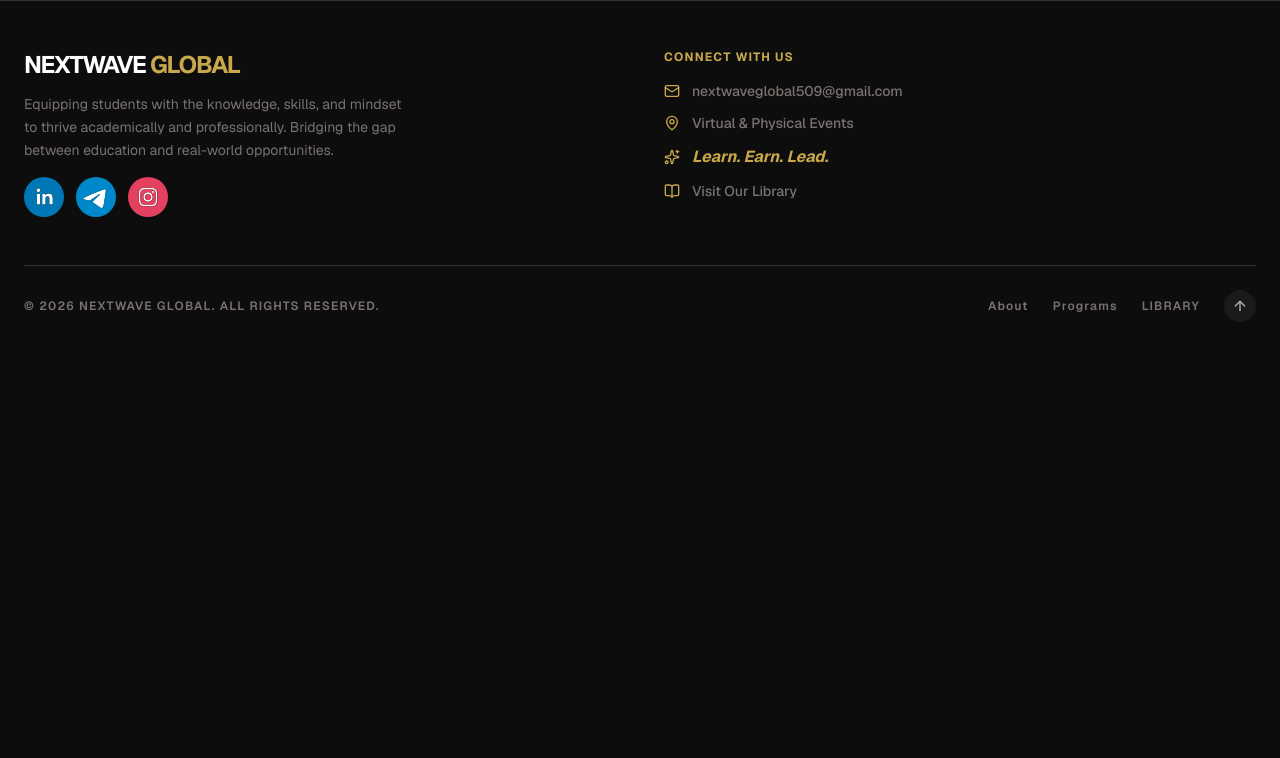
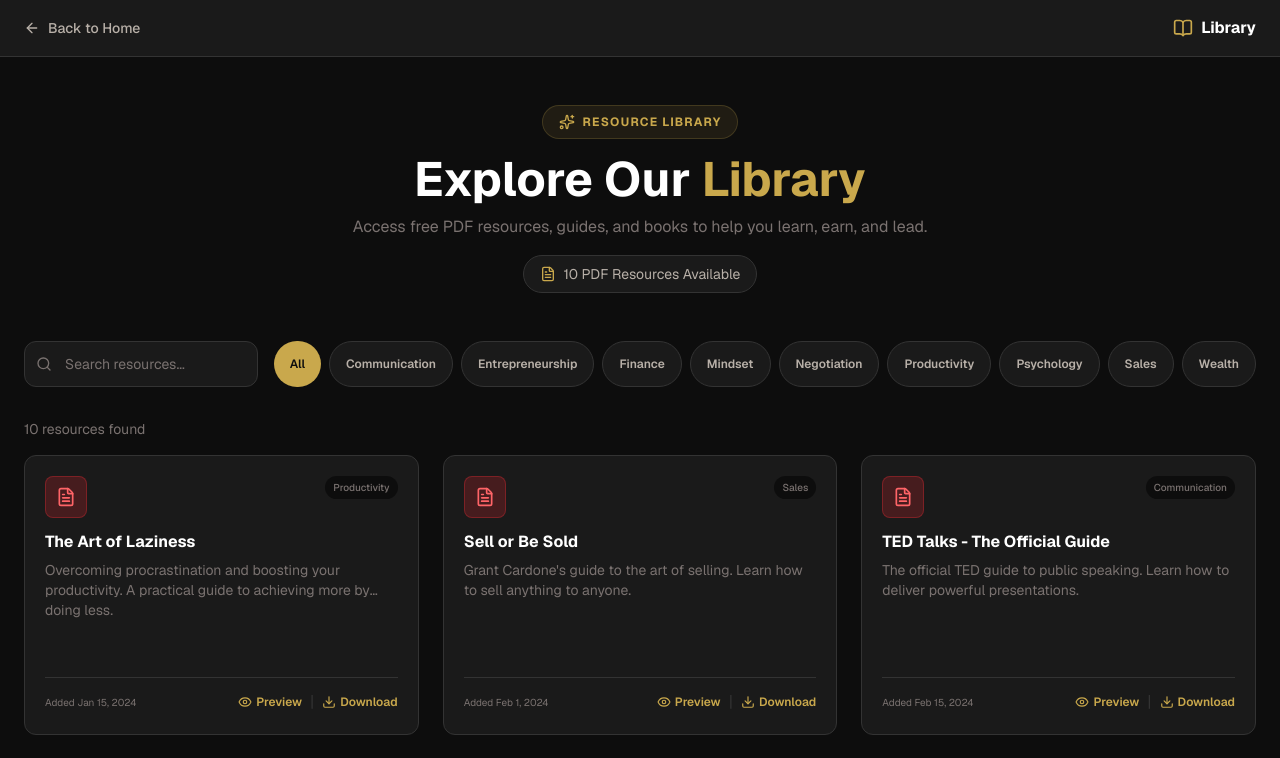
Before and after one commit to georgegoodluck/nextwave, a Next.js app: page /library in a window 1280 px wide. Shown: the top 758 px of the page. Built offline with nearby package versions, Linux system fonts and the light colour scheme.

Commit message:
fix: fix styling

```diff
--- a/app/library/page.tsx
+++ b/app/library/page.tsx
@@ -1,141 +1,253 @@
 "use client";
 
-import React from "react";
-import { SocialIcon } from "react-social-icons";
-import { Mail, MapPin, ArrowUp, Sparkles, BookOpen } from "lucide-react";
+import { useState } from "react";
 import Link from "next/link";
+import { LIBRARY_ITEMS } from "@/data/library";
+import {
+  Search,
+  BookOpen,
+  Download,
+  Eye,
+  ArrowLeft,
+  Sparkles,
+  FileText,
+  ChevronRight,
+} from "lucide-react";
 
-export default function Footer() {
-  const scrollToSection = (id: string) => {
-    const section = document.getElementById(id);
-    if (section) {
-      section.scrollIntoView({ behavior: "smooth" });
-    }
+// Get unique categories from data for dynamic rendering
+const getUniqueCategories = () => {
+  const unique = new Set(LIBRARY_ITEMS.map((item) => item.category));
+  return ["All", ...Array.from(unique).sort()];
+};
+
+export default function LibraryPage() {
+  const [search, setSearch] = useState("");
+  const [selectedCategory, setSelectedCategory] = useState("All");
+
+  const filteredItems = LIBRARY_ITEMS.filter((item) => {
+    const matchesSearch =
+      item.title.toLowerCase().includes(search.toLowerCase()) ||
+      item.description.toLowerCase().includes(search.toLowerCase());
+    const matchesCategory =
+      selectedCategory === "All" || item.category === selectedCategory;
+    return matchesSearch && matchesCategory;
+  });
+
+  // Helper to get file ID from Google Drive URL
+  const getFileId = (url: string) => {
+    const match = url.match(/\/d\/([^\/]+)/);
+    return match ? match[1] : null;
   };
 
-  const scrollToTop = () => {
-    window.scrollTo({ top: 0, behavior: "smooth" });
+  // Get direct download URL
+  const getDownloadUrl = (url: string) => {
+    const fileId = getFileId(url);
+    return fileId
+      ? `https://drive.google.com/uc?export=download&id=${fileId}`
+      : url;
   };
 
+  // Get preview URL
+  const getPreviewUrl = (url: string) => {
+    const fileId = getFileId(url);
+    return fileId ? `https://drive.google.com/file/d/${fileId}/preview` : url;
+  };
+
+  // Format date properly
+  const formatDate = (dateString: string) => {
+    const date = new Date(dateString);
+    return date.toLocaleDateString("en-US", {
+      year: "numeric",
+      month: "short",
+      day: "numeric",
+    });
+  };
+
+  const dynamicCategories = getUniqueCategories();
+
   return (
-    <footer className="bg-[#0d0d0d] border-t border-[#333333] pt-12 pb-6 px-4 sm:px-6">
-      <div className="max-w-7xl mx-auto">
-        <div className="grid grid-cols-1 md:grid-cols-2 gap-8 md:gap-12 mb-12">
-          {/* Brand Section */}
-          <div>
-            <Link href="/" className="inline-block">
-              <h3 className="text-xl md:text-2xl font-bold mb-3 uppercase tracking-tighter text-white">
-                Nextwave <span className="text-[#c9a84c]">Global</span>
-              </h3>
+    <div className="min-h-screen bg-[#0d0d0d]">
+      {/* Header */}
+      <div className="bg-[#1a1a1a] border-b border-[#333333] sticky top-0 z-10">
+        <div className="max-w-7xl mx-auto px-4 sm:px-6 py-4">
+          <div className="flex items-center justify-between">
+            <Link
+              href="/"
+              className="flex items-center gap-2 text-[#b8b0a8] hover:text-[#c9a84c] transition-colors touch-manipulation"
+            >
+              <ArrowLeft className="w-4 h-4" />
+              <span className="text-sm font-medium">Back to Home</span>
             </Link>
-            <p className="text-[#7a7270] max-w-sm mb-4 leading-relaxed text-sm">
-              Equipping students with the knowledge, skills, and mindset to
-              thrive academically and professionally. Bridging the gap between
-              education and real-world opportunities.
-            </p>
-            <div className="flex gap-3">
-              <SocialIcon
-                url="https://www.linkedin.com/company/nextwave-g/"
-                bgColor="#0077B5"
-                fgColor="#FFFFFF"
-                style={{ height: 40, width: 40 }}
-                className="hover:scale-110 transition-transform touch-manipulation"
-                target="_blank"
-                rel="noopener noreferrer"
-              />
-              <SocialIcon
-                url="https://t.me/+NdjMKKMF6rNjNjBk"
-                bgColor="#0088CC"
-                fgColor="#FFFFFF"
-                style={{ height: 40, width: 40 }}
-                className="hover:scale-110 transition-transform touch-manipulation"
-                target="_blank"
-                rel="noopener noreferrer"
-              />
-              <SocialIcon
-                url="https://www.instagram.com/next_waveglobal/"
-                bgColor="#E4405F"
-                fgColor="#FFFFFF"
-                style={{ height: 40, width: 40 }}
-                className="hover:scale-110 transition-transform touch-manipulation"
-                target="_blank"
-                rel="noopener noreferrer"
-              />
+            <div className="flex items-center gap-2">
+              <BookOpen className="w-5 h-5 text-[#c9a84c]" />
+              <span className="text-white font-bold">Library</span>
             </div>
           </div>
+        </div>
+      </div>
 
-          {/* Connect With Us Section */}
-          <div>
-            <h4 className="font-bold mb-4 text-xs uppercase tracking-widest text-[#c9a84c]">
-              Connect With Us
-            </h4>
-            <ul className="space-y-3 text-[#7a7270] text-sm font-medium">
-              <li className="flex items-center gap-3">
-                <Mail size={16} className="text-[#c9a84c] shrink-0" />
-                <a
-                  href="mailto:nextwaveglobal509@gmail.com"
-                  className="hover:text-[#c9a84c] transition"
-                >
-                  nextwaveglobal509@gmail.com
-                </a>
-              </li>
-              <li className="flex items-center gap-3">
-                <MapPin size={16} className="text-[#c9a84c] shrink-0" />
-                <span>Virtual & Physical Events</span>
-              </li>
-              <li className="flex items-center gap-3">
-                <Sparkles size={16} className="text-[#c9a84c] shrink-0" />
-                <span className="text-[#c9a84c] font-bold italic text-base">
-                  Learn. Earn. Lead.
-                </span>
-              </li>
-              <li className="flex items-center gap-3">
-                <BookOpen size={16} className="text-[#c9a84c] shrink-0" />
-                <Link
-                  href="/library"
-                  className="hover:text-[#c9a84c] transition"
-                >
-                  Visit Our Library
-                </Link>
-              </li>
-            </ul>
+      <div className="max-w-7xl mx-auto px-4 sm:px-6 py-8 md:py-12">
+        {/* Hero Section */}
+        <div className="text-center mb-8 md:mb-12">
+          <div className="inline-flex items-center gap-2 text-[#c9a84c] text-xs font-bold uppercase tracking-widest bg-[#c9a84c]/10 px-4 py-2 rounded-full mb-4 border border-[#c9a84c]/20">
+            <Sparkles className="w-4 h-4" />
+            <span>Resource Library</span>
+          </div>
+          <h1 className="text-3xl md:text-5xl font-bold text-white mb-3">
+            Explore Our <span className="text-[#c9a84c]">Library</span>
+          </h1>
+          <p className="text-[#7a7270] max-w-2xl mx-auto text-sm md:text-base">
+            Access free PDF resources, guides, and books to help you learn,
+            earn, and lead.
+          </p>
+          <div className="mt-4 inline-flex items-center gap-2 bg-[#1a1a1a] px-4 py-2 rounded-full border border-[#333333]">
+            <FileText className="w-4 h-4 text-[#c9a84c]" />
+            <span className="text-sm text-[#b8b0a8]">
+              {LIBRARY_ITEMS.length} PDF Resources Available
+            </span>
           </div>
         </div>
 
-        {/* Bottom Bar */}
-        <div className="pt-6 border-t border-[#333333] flex flex-col sm:flex-row justify-between items-center gap-4 text-xs font-semibold text-[#7a7270] uppercase tracking-widest">
-          <p className="text-center sm:text-left">
-            © {new Date().getFullYear()} Nextwave Global. All Rights Reserved.
-          </p>
-          <div className="flex items-center gap-4 sm:gap-6">
-            <button
-              onClick={() => scrollToSection("about")}
-              className="hover:text-[#c9a84c] transition touch-manipulation"
+        {/* Search and Filter */}
+        <div className="flex flex-col md:flex-row gap-4 mb-8">
+          <div className="flex-1 relative">
+            <Search className="absolute left-3 top-1/2 -translate-y-1/2 text-[#7a7270] w-4 h-4" />
+            <input
+              type="text"
+              placeholder="Search resources..."
+              value={search}
+              onChange={(e) => setSearch(e.target.value)}
+              className="w-full pl-10 pr-4 py-3 bg-[#1a1a1a] border border-[#333333] rounded-xl focus:border-[#c9a84c] focus:ring-2 focus:ring-[#c9a84c]/20 outline-none text-white placeholder:text-[#7a7270] text-sm"
+            />
+          </div>
+          <div className="flex gap-2 overflow-x-auto pb-2 md:pb-0 scrollbar-custom flex-wrap">
+            {dynamicCategories.map((category) => (
+              <button
+                key={category}
+                onClick={() => setSelectedCategory(category)}
+                className={`px-4 py-2 rounded-full text-xs font-semibold whitespace-nowrap transition-all touch-manipulation ${
+                  selectedCategory === category
+                    ? "bg-[#c9a84c] text-[#0d0d0d]"
+                    : "bg-[#1a1a1a] text-[#b8b0a8] hover:bg-[#2a2a2a] border border-[#333333]"
+                }`}
+              >
+                {category}
+              </button>
+            ))}
+          </div>
+        </div>
+
+        {/* Results Count */}
+        <div className="text-sm text-[#7a7270] mb-4 min-h-[20px]">
+          {filteredItems.length}{" "}
+          {filteredItems.length === 1 ? "resource" : "resources"} found
+        </div>
+
+        {/* Library Grid */}
+        {filteredItems.length === 0 ? (
+          <div className="text-center py-12">
+            <div className="bg-[#1a1a1a] rounded-2xl p-8 border border-[#333333] max-w-md mx-auto">
+              <BookOpen className="w-12 h-12 text-[#7a7270] mx-auto mb-4" />
+              <h3 className="text-lg font-bold text-white mb-2">
+                No Resources Found
+              </h3>
+              <p className="text-sm text-[#7a7270]">
+                Try adjusting your search or filter to find what you&apos;re
+                looking for.
+              </p>
+            </div>
+          </div>
+        ) : (
+          <div className="grid grid-cols-1 md:grid-cols-2 lg:grid-cols-3 gap-4 md:gap-6">
+            {filteredItems.map((item) => (
+              <div
+                key={item.id}
+                className="bg-[#1a1a1a] rounded-xl border border-[#333333] p-5 hover:border-[#c9a84c] hover:shadow-lg hover:shadow-[#c9a84c]/5 transition-all group flex flex-col min-h-[280px]"
+              >
+                <div className="flex items-start justify-between mb-3">
+                  <div className="p-2.5 rounded-lg border bg-red-500/20 text-red-400 border-red-500/30">
+                    <FileText className="w-5 h-5" />
+                  </div>
+                  <span className="text-[10px] font-medium text-[#7a7270] bg-[#0d0d0d] px-2 py-1 rounded-full">
+                    {item.category}
+                  </span>
+                </div>
+
+                <h3 className="font-bold text-white mb-1.5 group-hover:text-[#c9a84c] transition-colors line-clamp-1">
+                  {item.title}
+                </h3>
+                <p className="text-[#7a7270] text-sm mb-4 line-clamp-2 flex-1">
+                  {item.description}
+                </p>
+
+                <div className="flex items-center justify-between mt-2 pt-3 border-t border-[#333333]">
+                  <span className="text-[10px] text-[#7a7270]">
+                    Added {formatDate(item.date)}
+                  </span>
+                  <div className="flex items-center gap-2">
+                    <a
+                      href={getPreviewUrl(item.url)}
+                      target="_blank"
+                      rel="noopener noreferrer"
+                      className="inline-flex items-center gap-1 text-xs font-semibold text-[#c9a84c] hover:text-[#a8873a] transition-colors touch-manipulation"
+                    >
+                      <Eye className="w-3.5 h-3.5" />
+                      Preview
+                    </a>
+                    <span className="text-[#333333]">|</span>
+                    <a
+                      href={getDownloadUrl(item.url)}
+                      target="_blank"
+                      rel="noopener noreferrer"
+                      className="inline-flex items-center gap-1 text-xs font-semibold text-[#c9a84c] hover:text-[#a8873a] transition-colors touch-manipulation"
+                    >
+                      <Download className="w-3.5 h-3.5" />
+                      Download
+                    </a>
+                  </div>
+                </div>
+              </div>
+            ))}
+          </div>
+        )}
+
+        {/* Call to Action */}
+        <div className="mt-12 text-center">
+          <div className="bg-[#1a1a1a] rounded-2xl p-6 md:p-8 border border-[#c9a84c]/20 max-w-2xl mx-auto">
+            <h3 className="text-lg font-bold text-white mb-2">
+              Can&apos;t find what you&apos;re looking for?
+            </h3>
+            <p className="text-[#7a7270] text-sm mb-4">
+              Reach out to us and we&apos;ll help you find the resources you
+              need.
+            </p>
+            <a
+              href="mailto:nextwaveglobal509@gmail.com"
+              className="inline-flex items-center gap-2 px-6 py-3 bg-[#c9a84c] hover:bg-[#a8873a] text-[#0d0d0d] font-bold rounded-full transition-all touch-manipulation active:scale-95"
             >
-              About
-            </button>
-            <button
-              onClick={() => scrollToSection("programs")}
-              className="hover:text-[#c9a84c] transition touch-manipulation"
-            >
-              Programs
-            </button>
-            <Link
-              href="/library"
-              className="hover:text-[#c9a84c] transition touch-manipulation"
-            >
-              Library
-            </Link>
-            <button
-              onClick={scrollToTop}
-              className="p-2 bg-[#1a1a1a] hover:bg-[#c9a84c] rounded-full transition-colors touch-manipulation"
-              aria-label="Scroll to top"
-            >
-              <ArrowUp className="w-4 h-4 text-[#b8b0a8] hover:text-[#0d0d0d]" />
-            </button>
+              Contact Us
+              <ChevronRight className="w-4 h-4" />
+            </a>
           </div>
         </div>
       </div>
-    </footer>
+
+      <style jsx>{`
+        .scrollbar-custom {
+          scrollbar-width: thin;
+          scrollbar-color: #c9a84c #1a1a1a;
+        }
+        .scrollbar-custom::-webkit-scrollbar {
+          height: 3px;
+        }
+        .scrollbar-custom::-webkit-scrollbar-track {
+          background: #1a1a1a;
+        }
+        .scrollbar-custom::-webkit-scrollbar-thumb {
+          background: #c9a84c;
+          border-radius: 10px;
+        }
+      `}</style>
+    </div>
   );
 }
--- a/components/layout/Footer.tsx
+++ b/components/layout/Footer.tsx
@@ -74,20 +74,18 @@ export default function Footer() {
                 <Mail size={16} className="text-[#c9a84c] shrink-0" />
                 <a
                   href="mailto:nextwaveglobal509@gmail.com"
-                  className="hover:text-[#c9a84c] transition inline-flex items-center h-4"
+                  className="hover:text-[#c9a84c] transition"
                 >
                   nextwaveglobal509@gmail.com
                 </a>
               </li>
               <li className="flex items-center gap-3">
                 <MapPin size={16} className="text-[#c9a84c] shrink-0" />
-                <span className="inline-flex items-center h-4">
-                  Virtual & Physical Events
-                </span>
+                <span>Virtual & Physical Events</span>
               </li>
               <li className="flex items-center gap-3">
                 <Sparkles size={16} className="text-[#c9a84c] shrink-0" />
-                <span className="text-[#c9a84c] font-bold italic text-base inline-flex items-center h-4">
+                <span className="text-[#c9a84c] font-bold italic text-base">
                   Learn. Earn. Lead.
                 </span>
               </li>
@@ -95,7 +93,7 @@ export default function Footer() {
                 <BookOpen size={16} className="text-[#c9a84c] shrink-0" />
                 <Link
                   href="/library"
-                  className="hover:text-[#c9a84c] transition inline-flex items-center h-4"
+                  className="hover:text-[#c9a84c] transition"
                 >
                   Visit Our Library
                 </Link>
@@ -109,7 +107,7 @@ export default function Footer() {
           <p className="text-center sm:text-left">
             © {new Date().getFullYear()} Nextwave Global. All Rights Reserved.
           </p>
-          <div className="flex items-center gap-4 sm:gap-6 flex-wrap justify-center">
+          <div className="flex items-center gap-4 sm:gap-6">
             <button
               onClick={() => scrollToSection("about")}
               className="hover:text-[#c9a84c] transition touch-manipulation"
@@ -130,7 +128,7 @@ export default function Footer() {
             </Link>
             <button
               onClick={scrollToTop}
-              className="p-2 bg-[#1a1a1a] hover:bg-[#c9a84c] rounded-full transition-colors touch-manipulation flex items-center justify-center"
+              className="p-2 bg-[#1a1a1a] hover:bg-[#c9a84c] rounded-full transition-colors touch-manipulation"
               aria-label="Scroll to top"
             >
               <ArrowUp className="w-4 h-4 text-[#b8b0a8] hover:text-[#0d0d0d]" />
```
